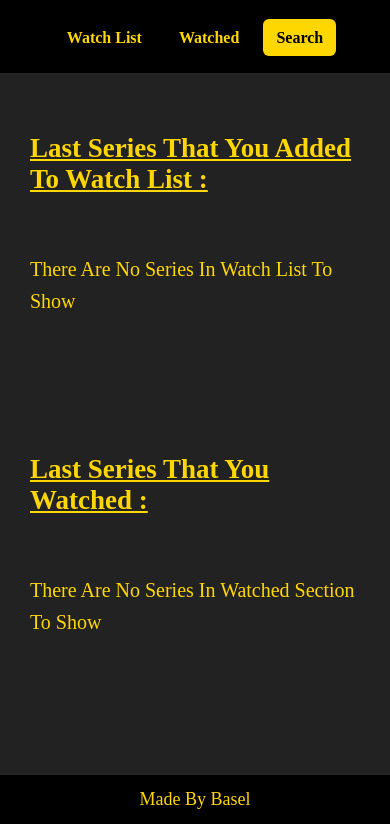
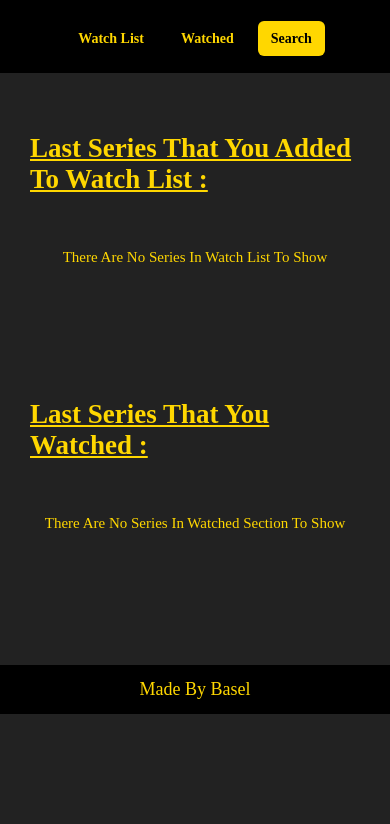
Before and after one commit to BaselFares13/Series-List, a plain HTML site: page index.html in a window 390 px wide. Shown: the part 65-889 px from the top of the page. After the commit the page ends 844 px from the top, so only its background shows below. Drawn offline with Linux system fonts and the light colour scheme.

Commit message:
second commit

```diff
--- a/style/style.css
+++ b/style/style.css
@@ -8,8 +8,8 @@
 .message {
     display: none;
     color: var(--main-color);
-    margin: 57.5px auto;
-    font-size: 20px;
+    margin: 50px auto;
+    font-size: 15px;
     width: fit-content;
 }
 
@@ -142,7 +142,7 @@ header .content ul li a{
 
 @media (max-width: 765px) {
     header .content ul li a {
-        font-size: 16px;
+        font-size: 14px;
     }
 }
 
```
